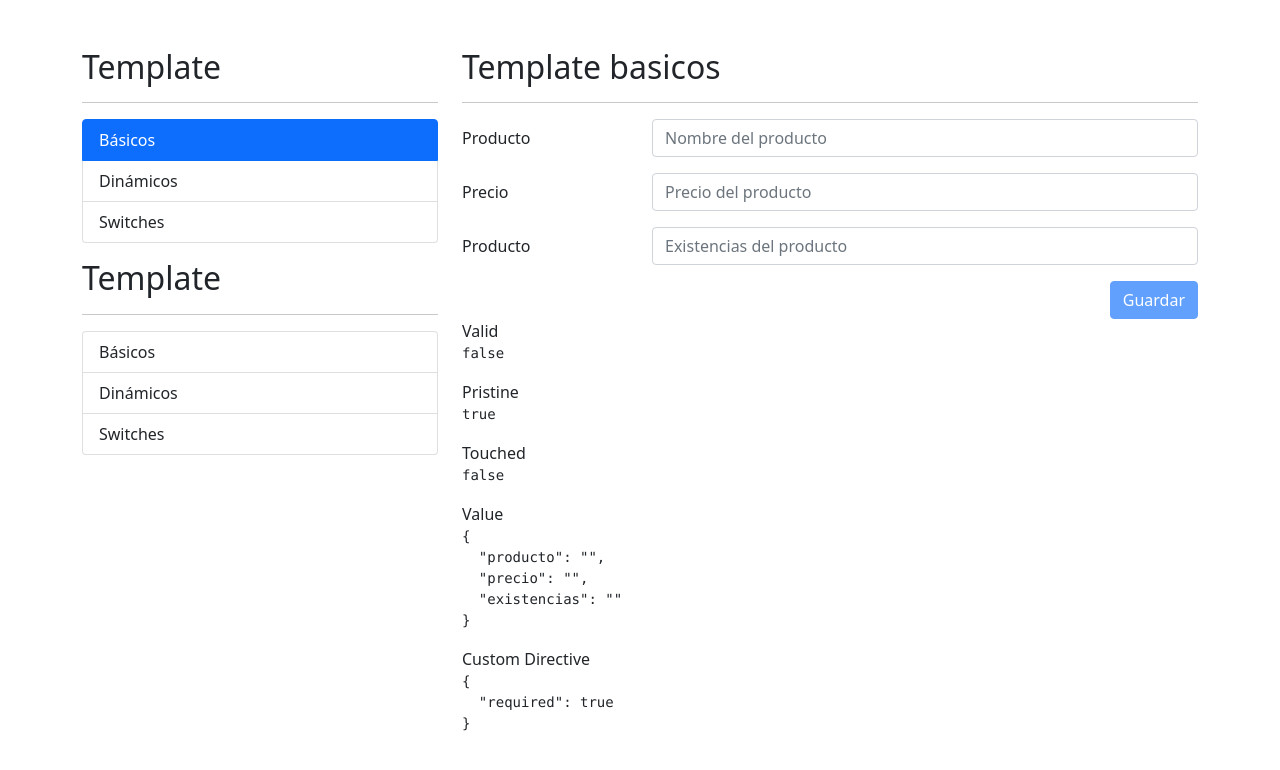
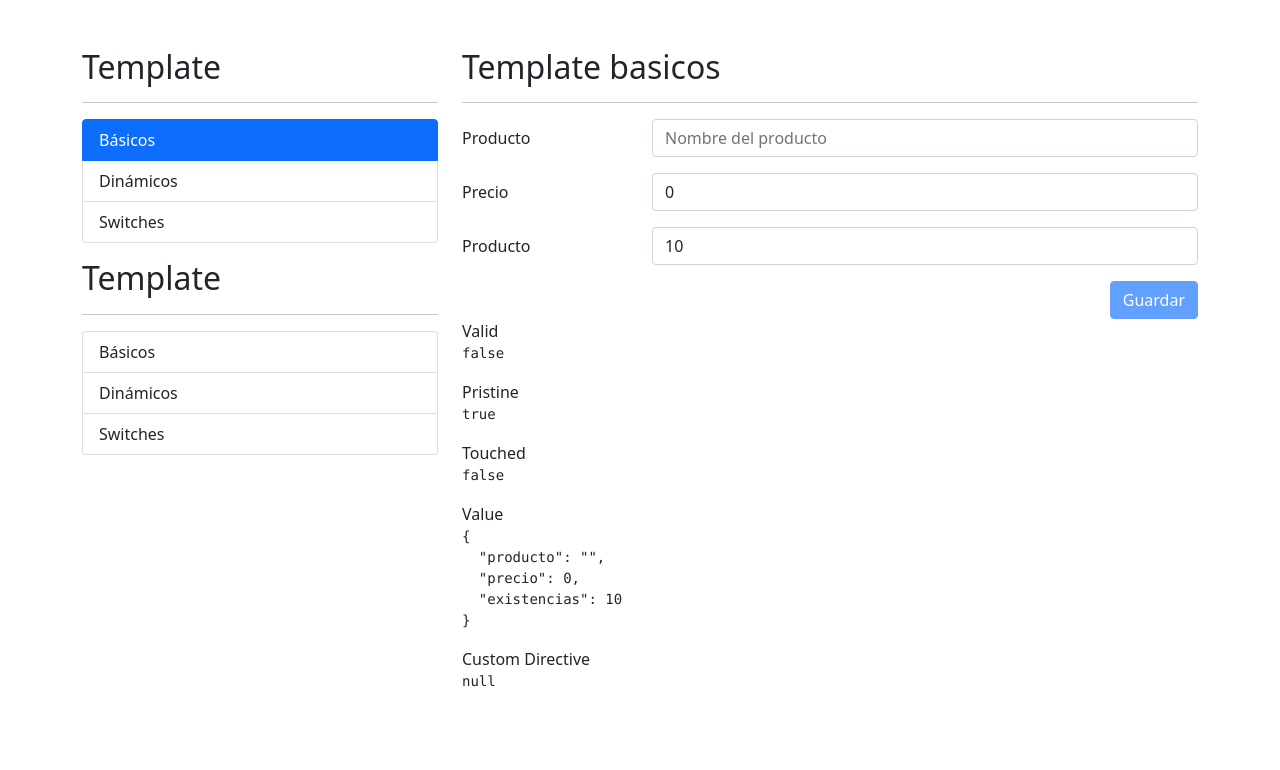
Before and after one commit to Arzzet/06-formulariosApp, an Angular app: page /template/basicos in a window 1280 px wide. Shown: the top 770 px of the page. Built offline with nearby package versions, Linux system fonts and the light colour scheme.

Commit message:
resetForm and default values

```diff
--- a/src/app/template/basicos/basicos.component.html
+++ b/src/app/template/basicos/basicos.component.html
@@ -30,7 +30,7 @@
                 <div class="col-sm-9">
                     <input type="number"
                            class="form-control"
-                           ngModel
+                           [ngModel]=initForm.precio
                            name="precio"
                            placeholder="Precio del producto"
                            required
@@ -47,7 +47,7 @@
                 <div class="col-sm-9">
                     <input type="number"
                            class="form-control"
-                           ngModel
+                           [ngModel]=initForm.existencias
                            name="existencias"
                            customMin
                            [minimo]="0"
--- a/src/app/template/basicos/basicos.component.ts
+++ b/src/app/template/basicos/basicos.component.ts
@@ -10,6 +10,11 @@ import { NgForm } from '@angular/forms';
 export class BasicosComponent implements OnInit {
 
   @ViewChild('miFormulario') miFormulario!: NgForm;
+  initForm = {
+    producto: 'RTX 4090Ti',
+    precio: 0,
+    existencias: 10
+  }
 
   constructor() { }
 
@@ -29,7 +34,13 @@ export class BasicosComponent implements OnInit {
 
   // guardar(miFormulario: NgForm){
   guardar(){
-    console.log(this.miFormulario);
+    // console.log(this.miFormulario);
+    console.log('Posteo Coreecto');
+    this.miFormulario.resetForm({
+      precio: 0,
+      existencias: 0
+    });
+
   }
 
 }
```
